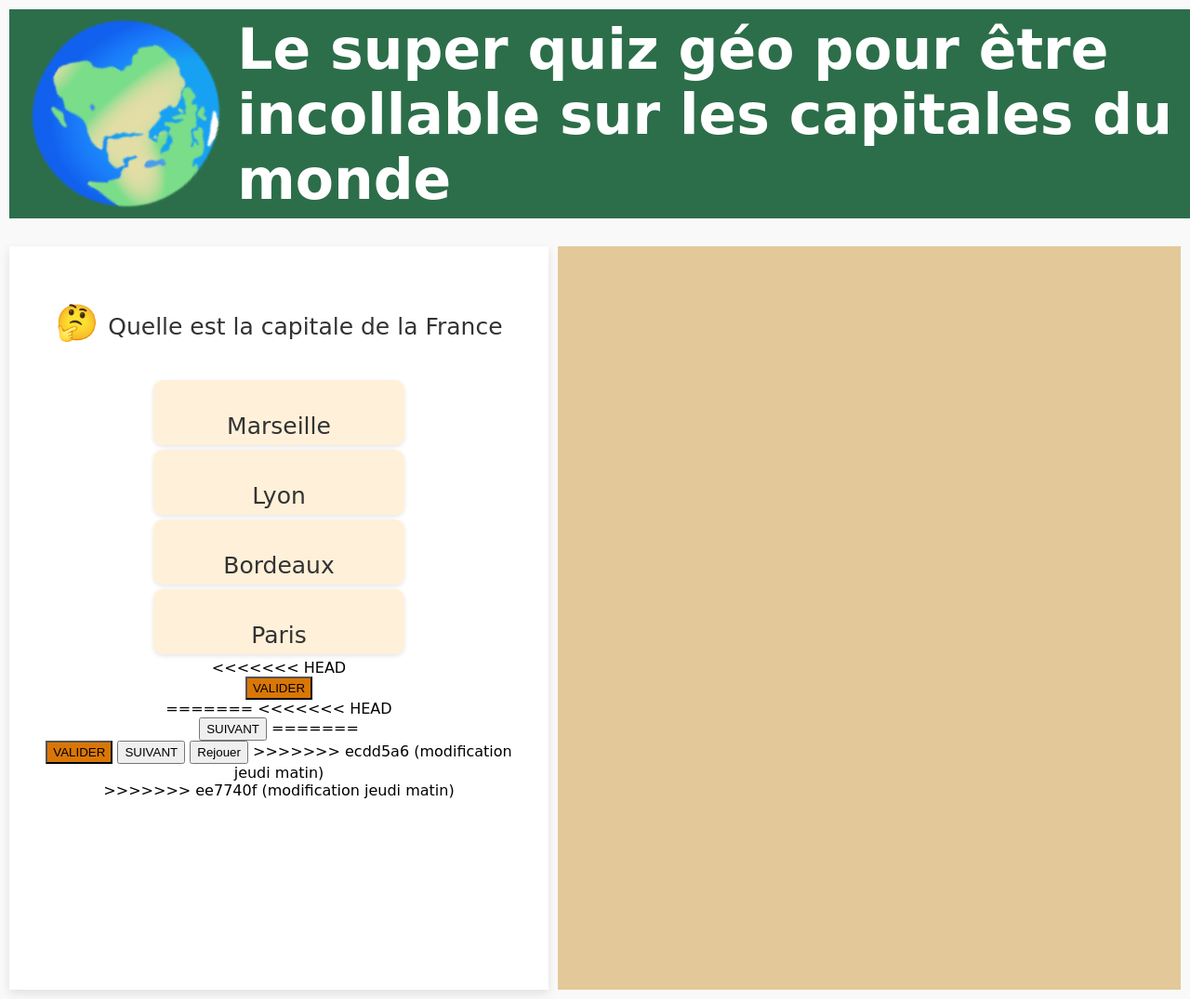
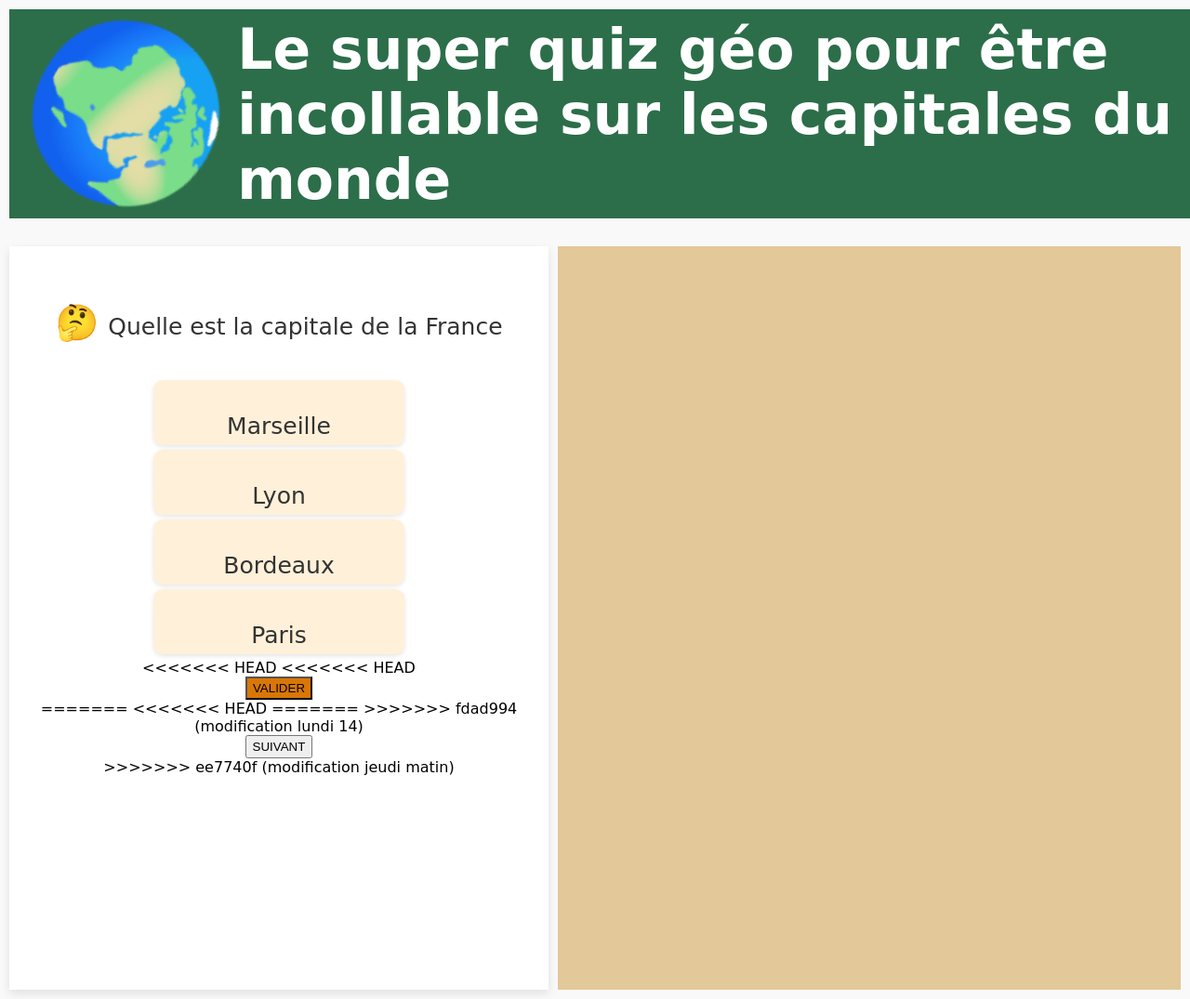
Before and after one commit to adatechschool/projet-collectif-nantes-quizz-geo-quizzzz, a plain HTML site: page index.html in a window 1280 px wide. Shown: the whole page at 93% size. Drawn offline with Linux system fonts and the light colour scheme.

Commit message:
modification lundi 14

```diff
--- a/index.html
+++ b/index.html
@@ -27,6 +27,7 @@
     </section>
 
 <<<<<<< HEAD
+<<<<<<< HEAD
     <section>
         <button id="suivant" style="display: none;">SUIVANT</button> <!--le bouton suivant n'apparait pas tant que valider n'est pas cliqué-->
         <button id="rejouer" style="display: none;">REJOUER</button>
@@ -34,18 +35,13 @@
     </section>
 =======
 <<<<<<< HEAD
+=======
+>>>>>>> fdad994 (modification lundi 14)
     <section>
     <!--<button id="valider">VALIDER</button>-->
     <button id="suivant">SUIVANT</button>
     <button id="rejouer" style="display: none;">REJOUER</button>
 
-=======
-<section>
-<button id="valider">VALIDER</button>
-<button id="suivant">SUIVANT</button>
- <button id="rejouer">Rejouer</button>
-
->>>>>>> ecdd5a6 (modification jeudi matin)
 </section>
 >>>>>>> ee7740f (modification jeudi matin)
 
```
